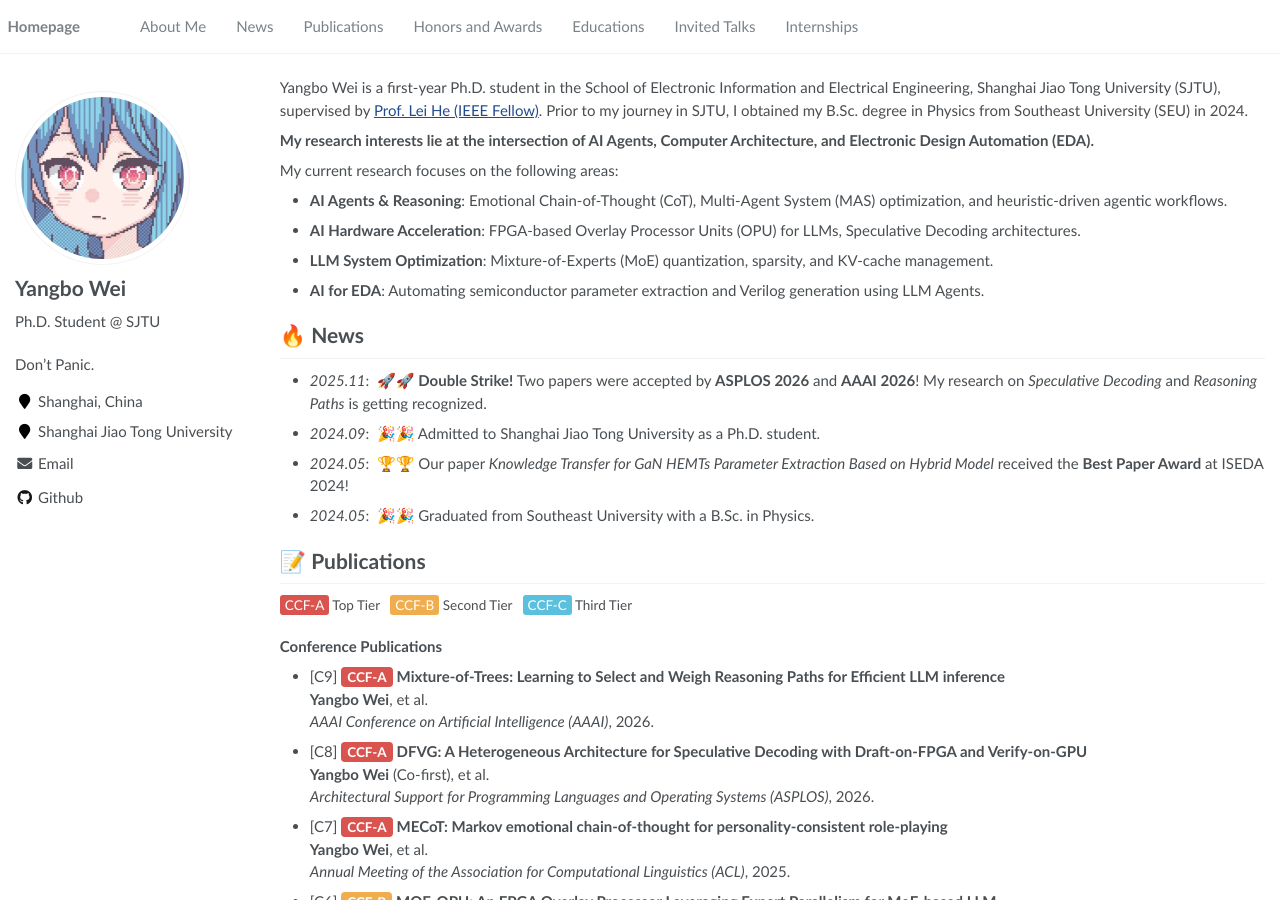
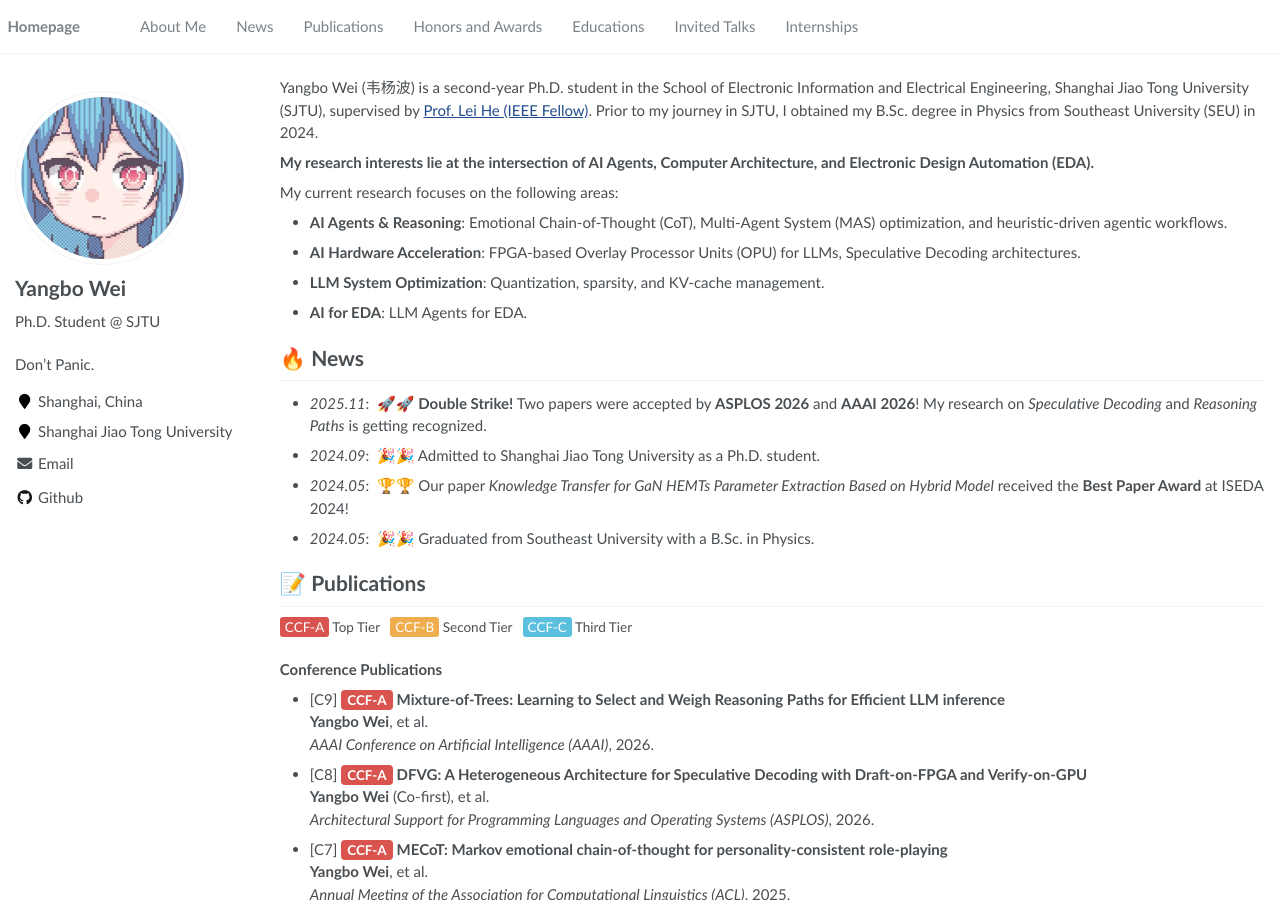
Before and after one commit to yangforever17/yangforever17.github.io, a Jekyll site: the page built from _pages/about.md, in a window 1280 px wide and 900 px high. Built offline with Jekyll 4.4.1, drawn with Linux system fonts in a browser that asks for light colours.

Commit message:
Update about.md

```diff
--- a/_pages/about.md
+++ b/_pages/about.md
@@ -17,7 +17,7 @@ redirect_from:
 
 <span class='anchor' id='about-me'></span>
 
-Yangbo Wei is a first-year Ph.D. student in the School of Electronic Information and Electrical Engineering, Shanghai Jiao Tong University (SJTU), supervised by [Prof. Lei He (IEEE Fellow)](https://www.sjtu.edu.cn/).
+Yangbo Wei (韦杨波) is a second-year Ph.D. student in the School of Electronic Information and Electrical Engineering, Shanghai Jiao Tong University (SJTU), supervised by [Prof. Lei He (IEEE Fellow)]([https://www.sjtu.edu.cn/](https://scholar.google.com/citations?hl=zh-CN&user=n_N-PJkAAAAJ&view_op=list_works)).
 Prior to my journey in SJTU, I obtained my B.Sc. degree in Physics from Southeast University (SEU) in 2024.
 
 **My research interests lie at the intersection of AI Agents, Computer Architecture, and Electronic Design Automation (EDA).**
@@ -25,8 +25,8 @@ Prior to my journey in SJTU, I obtained my B.Sc. degree in Physics from Southeas
 My current research focuses on the following areas:
 - **AI Agents & Reasoning**: Emotional Chain-of-Thought (CoT), Multi-Agent System (MAS) optimization, and heuristic-driven agentic workflows.
 - **AI Hardware Acceleration**: FPGA-based Overlay Processor Units (OPU) for LLMs, Speculative Decoding architectures.
-- **LLM System Optimization**: Mixture-of-Experts (MoE) quantization, sparsity, and KV-cache management.
-- **AI for EDA**: Automating semiconductor parameter extraction and Verilog generation using LLM Agents.
+- **LLM System Optimization**:  Quantization, sparsity, and KV-cache management.
+- **AI for EDA**: LLM Agents for EDA.
 
 # 🔥 News
 - *2025.11*: &nbsp;🚀🚀 **Double Strike!** Two papers were accepted by **ASPLOS 2026** and **AAAI 2026**! My research on *Speculative Decoding* and *Reasoning Paths* is getting recognized.
```
